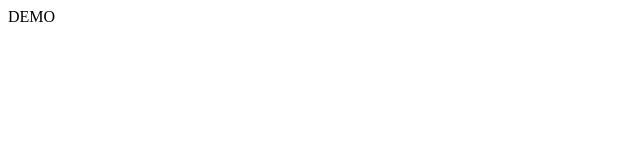
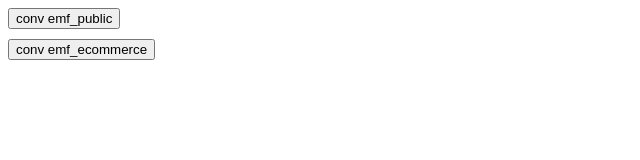
Before and after one commit to DevWookddu/emforce-roi-v5, a website built with webpack: page index.html in a window 1280 px wide. Shown: the whole page, without its empty margins (0-640 px from the left). Built offline with nearby package versions, Linux system fonts and the light colour scheme.

Commit message:
dev/test

```diff
--- a/index.html
+++ b/index.html
@@ -5,8 +5,56 @@
   <meta http-equiv='X-UA-Compatible' content='IE=edge'>
   <title>ROI V5 DEMO PAGE</title>
   <meta name='viewport' content='width=device-width, initial-scale=1'>
+  <style>
+    button {
+      display: block;
+      margin-bottom: 10px;
+    }
+  </style>
 </head>
 <body>
-  DEMO
+  <button onclick="convPublic()">conv emf_public</button>
+  <button onclick="convEcommerce()">conv emf_ecommerce</button>
 </body>
+<script>
+  EmfV5('inflow', '1038');
+
+  function convPublic () {
+    EmfV5('conv', '1038', {
+      emf_campaign: 'emf_public',
+      adv_conversion_id: '33',
+      conv_val_1: '서울',
+      reg_chk: 'true',
+    });
+  }
+  function convEcommerce () {
+    EmfV5('conv', '1038', {
+      emf_campaign: 'emf_ecommerce',
+      adv_conversion_id: '55', // 구매완료
+      reg_chk: 'true',
+      order_id: '13412341234',
+      sales_price: '25600',
+      currency: 'KRW',
+      product_quantity: '5',
+      product_id: '1002513',
+      shipping: '3000',
+      order_items: [
+        {
+          item_id: '100251',
+          item_name: '[아가방]아기파우더',
+          item_category: '화장품 > 파우더',
+          item_quantity: '4',
+          item_price: '5000',
+        },
+        {
+          item_id: '100254',
+          item_name: '한샘매장상품 PLEX2 일반책상 1200_D76',
+          item_category: '가구/인테리어',
+          item_quantity: '1',
+          item_price: '5600',
+        },
+      ],
+    });
+  }
+</script>
 </html>
--- a/test/dev.js
+++ b/test/dev.js
@@ -1,50 +1,3 @@
 /* eslint-disable */
-import EmfV5 from '../src/EmfV5';
+import '../src/EmfV5';
 import '../loadScript/load-storage';
-
-EmfV5('inflow', '1038');
-EmfV5('conv', '1038', {
-  emf_campaign: 'emf_public',
-  adv_conversion_id: '33',
-  conv_val_1: '서울',
-  reg_chk: 'true',
-});
-EmfV5('conv', '1038', EmfV5Storage.get());
-EmfV5('conv', '1038', {
-  emf_campaign: 'emf_ecommerce',
-  adv_conversion_id: '44', // 장바구니 담기
-  conv_val_1: '서울',
-  reg_chk: 'true',
-  product_id: '100254',
-  sales_price: '5600',
-  product_name: '한샘매장상품 PLEX 일반책상 1200_D76',
-  product_quantity: '1',
-  product_category: '가구/인테리어',
-});
-EmfV5('conv', '1038', {
-  emf_campaign: 'emf_ecommerce',
-  adv_conversion_id: '55', // 구매완료
-  reg_chk: 'true',
-  order_id: '13412341234',
-  sales_price: '25600',
-  currency: 'KRW',
-  product_quantity: '5',
-  product_id: '1002513',
-  shipping: '3000',
-  order_items: [
-    {
-      item_id: '100251',
-      item_name: '[아가방]아기파우더',
-      item_category: '화장품 > 파우더',
-      item_quantity: '4',
-      item_price: '5000',
-    },
-    {
-      item_id: '100254',
-      item_name: '한샘매장상품 PLEX2 일반책상 1200_D76',
-      item_category: '가구/인테리어',
-      item_quantity: '1',
-      item_price: '5600',
-    },
-  ],
-});
```
Also changed, not shown: test/script-async-load.js (+0 -49 lines).
